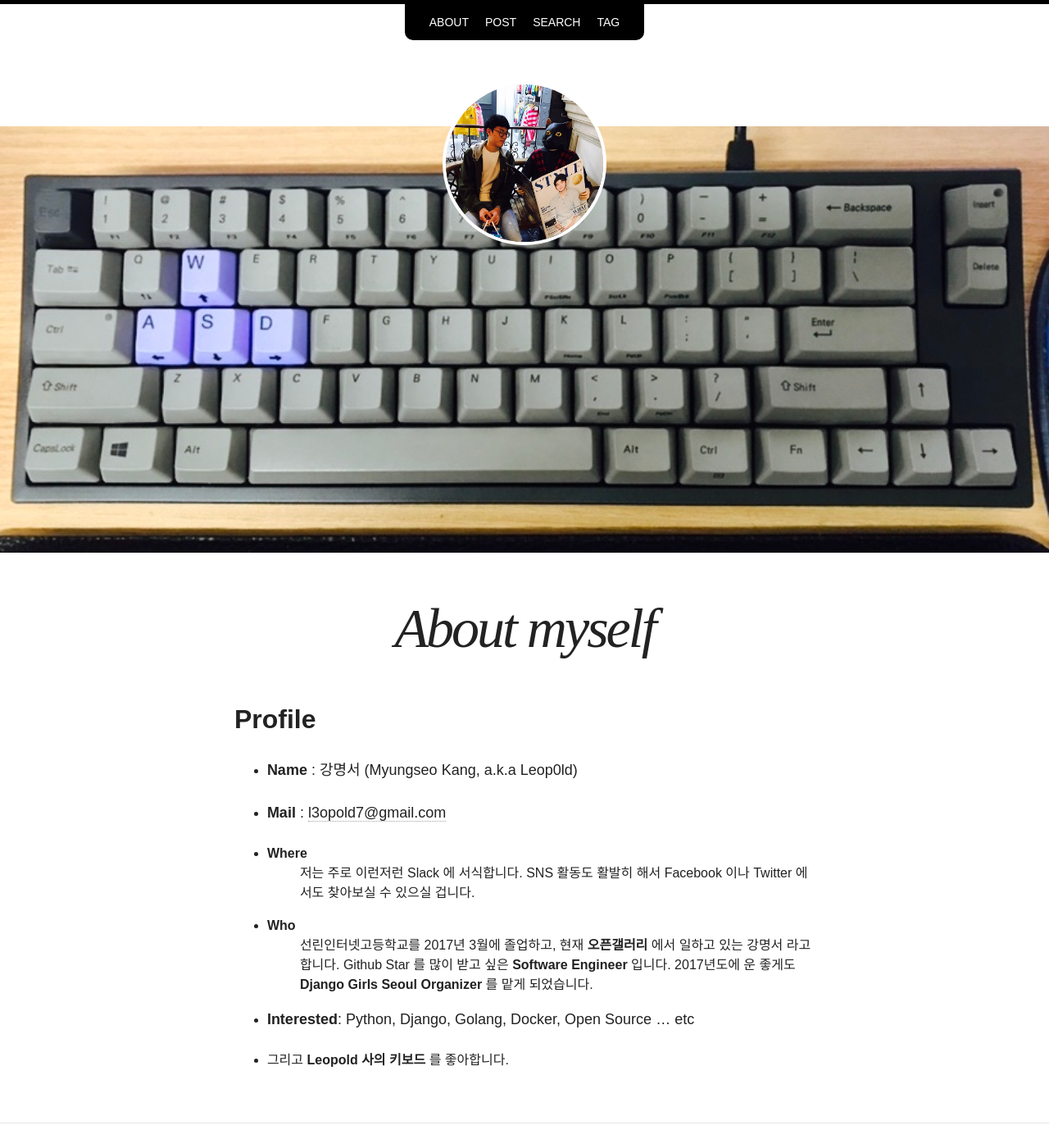
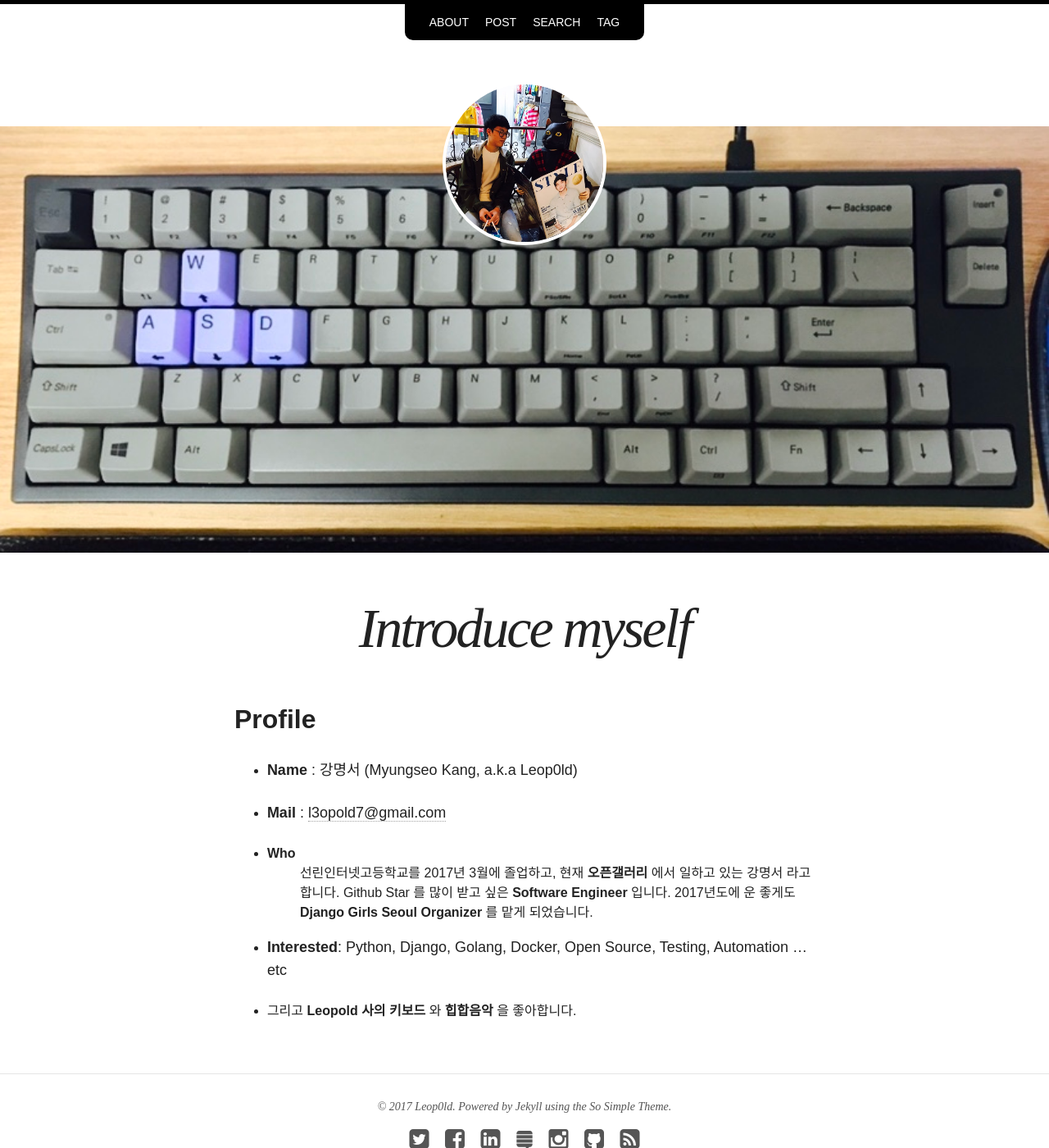
Before and after one commit to myungseokang/blog, a Jekyll site: the page built from about/index.md, in a window 1280 px wide and 1400 px high. Shown: the whole window at 82% size. Built offline with Jekyll 4.4.1, drawn with Linux system fonts in a browser that asks for light colours; nearby versions of some CDN libraries.

Commit message:
:books: About 페이지 수정

```diff
--- a/about/index.md
+++ b/about/index.md
@@ -1,6 +1,6 @@
 ---
 layout: page
-title: About myself
+title: Introduce myself
 excerpt: "Introduce myself"
 date: 2017-07-11
 image:
@@ -10,18 +10,16 @@
 ---
 
 ## Profile
+
 - **Name** : 강명서 (Myungseo Kang, a.k.a Leop0ld)
 
 - **Mail** : <a href="mailto:l3opold7@gmail.com">l3opold7@gmail.com</a>
 
-- **Where**
-: 저는 주로 이런저런 Slack 에 서식합니다. SNS 활동도 활발히 해서 Facebook 이나 Twitter 에서도 찾아보실 수 있으실 겁니다.
-
 - **Who**
-: 선린인터넷고등학교를 2017년 3월에 졸업하고, 현재 **[오픈갤러리](http://www.opengallery.co.kr/)** 에서 일하고 있는 강명서 라고 합니다.
+: 선린인터넷고등학교를 2017년 3월에 졸업하고, 현재 **<a href="http://www.opengallery.co.kr/" target="_blank">오픈갤러리</a>** 에서 일하고 있는 강명서 라고 합니다.
 Github Star 를 많이 받고 싶은 **Software Engineer** 입니다.
 2017년도에 운 좋게도 **Django Girls Seoul Organizer** 를 맡게 되었습니다.
 
-- **Interested**: Python, Django, Golang, Docker, Open Source ... etc
+- **Interested**: Python, Django, Golang, Docker, Open Source, Testing, Automation ... etc
 
-- 그리고 **Leopold 사의 키보드** 를 좋아합니다.
+- 그리고 **Leopold 사의 키보드** 와 **힙합음악** 을 좋아합니다.
```
